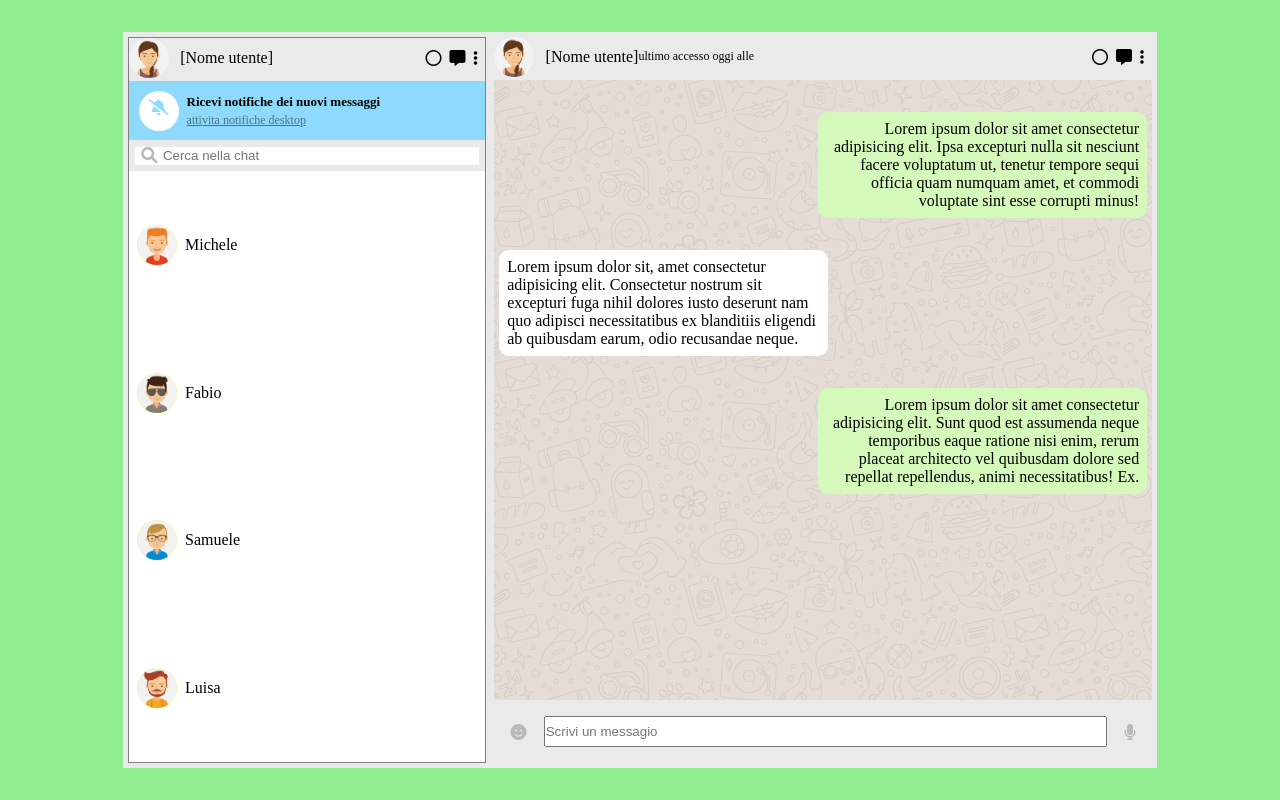
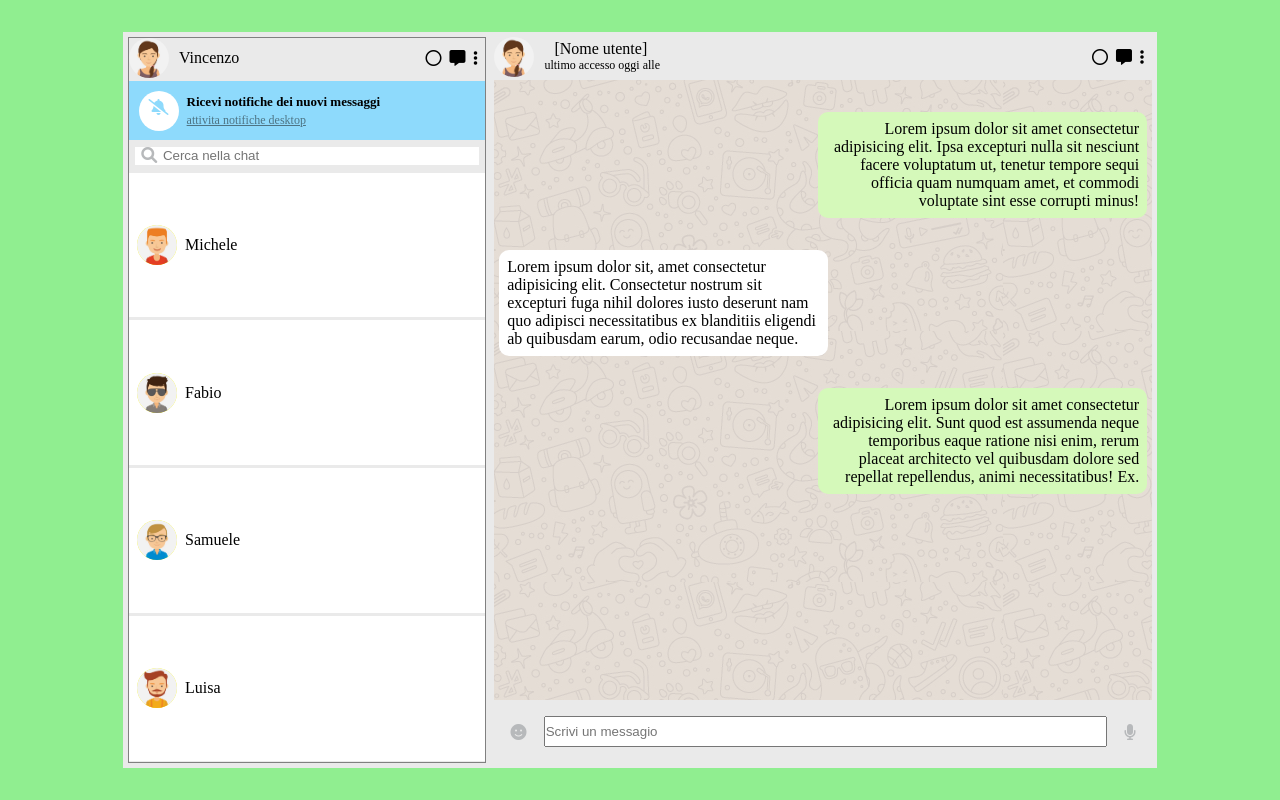
Before and after one commit to Zibo88/vue-boolzapp, a plain HTML site: page Milestone 1/index.html in a window 1280 px wide. Drawn offline with nearby package versions, Linux system fonts and the light colour scheme.

Commit message:
modifica al margin tra le card

```diff
--- a/Milestone 1/css/style.css
+++ b/Milestone 1/css/style.css
@@ -145,8 +145,10 @@ i{
 .chat-card.flex{
     align-items: center;
     padding: 0.5rem;
+    margin: 0.1rem 0;
     background-color: white;
     flex-grow: 1;
+    overflow-y: auto;
 }
 
 .chat-square{
@@ -169,7 +171,17 @@ i{
     padding: 1rem 0;
     flex-direction: column;
     overflow: auto;
+}
 
+.sender-container{
+    flex-direction: column;
+    align-items: flex-start;
+    justify-content: center;
+    padding-left: 10px;
+}
+
+.name{
+    padding-left: 10px;
 }
 
 .send-message.flex{
--- a/Milestone 1/index.html
+++ b/Milestone 1/index.html
@@ -23,7 +23,7 @@
                     <div class="user-card flex">
                        <div class="user-img flex">
                             <img src="./img/avatar_io.jpg" alt="user-image">
-                            <div class="name">[Nome utente]</div>
+                            <div class="name">Vincenzo</div>
                        </div>
                        <div class="icon-container flex">
                         <i class="far fa-circle"></i>
@@ -72,11 +72,14 @@
                <!-- colonna grande -->
                <div class="big-column flex">
                     <div class="user-card flex">
-                        <!-- sender container -->
+
                         <div class="user-img flex">
                             <img src="./img/avatar_io.jpg" alt="user-image">
-                            <div class="name">[Nome utente]</div>
-                            <div class=" last-access text">ultimo accesso oggi alle </div>
+                             <!-- sender container -->
+                            <div class="sender-container flex">
+                                <div class="name">[Nome utente]</div>
+                                <div class=" last-access text">ultimo accesso oggi alle </div>
+                            </div>
                         </div>
                         <!-- icone -->
                         <div class="icon-container flex">
```
